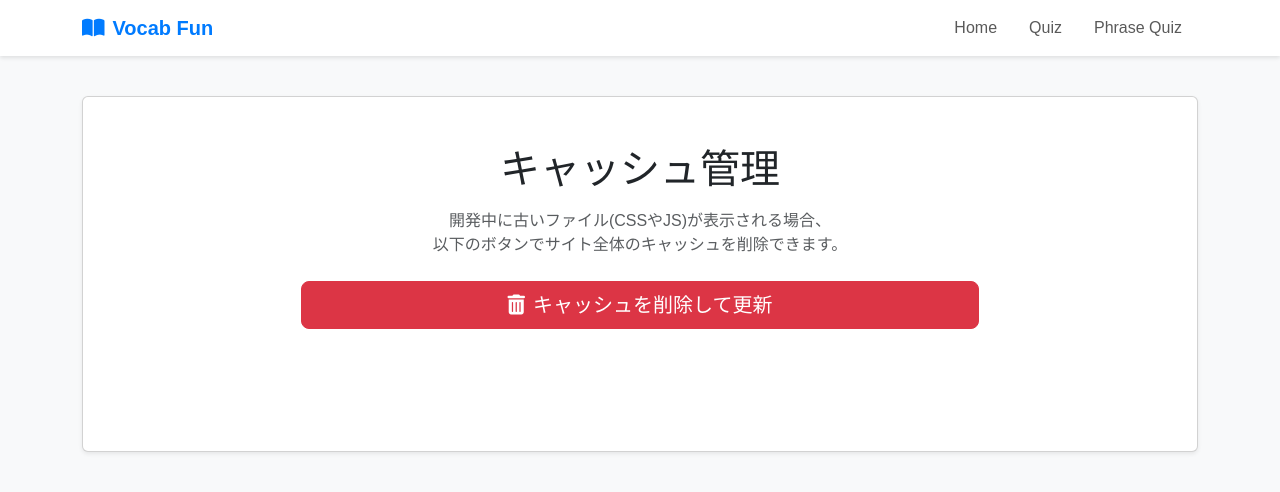
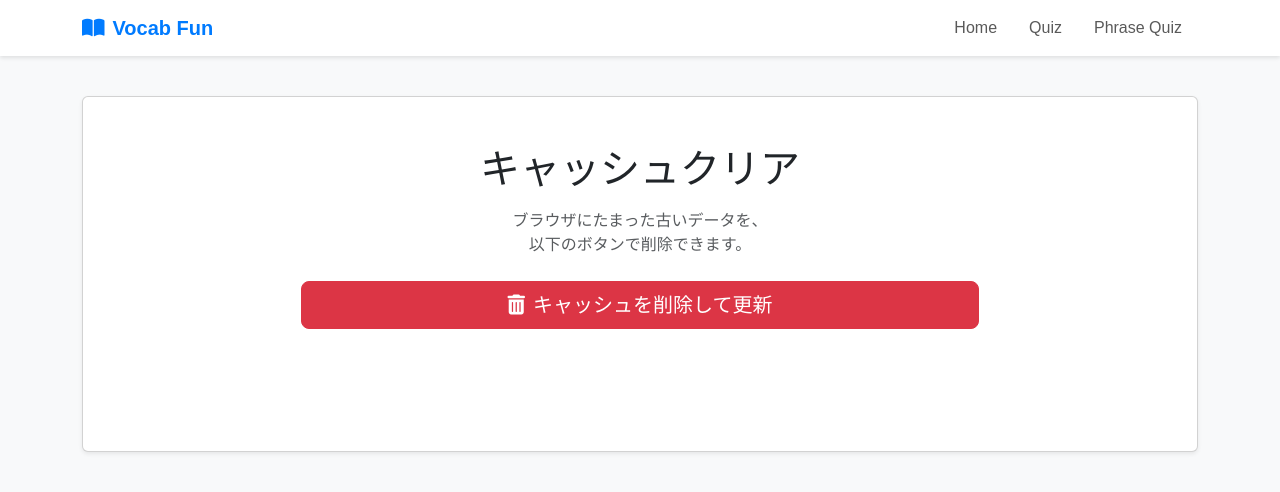
Before and after one commit to SoySourceTan/eng, a plain HTML site: page clear-cache.html in a window 1280 px wide. Drawn offline with nearby package versions, Linux system fonts and the light colour scheme.

Commit message:
Add files via upload

```diff
--- a/clear-cache.html
+++ b/clear-cache.html
@@ -3,7 +3,7 @@
 <head>
     <meta charset="UTF-8">
     <meta name="viewport" content="width=device-width, initial-scale=1.0">
-    <title>キャッシュ管理</title>
+    <title>キャッシュクリア</title>
     <link href="https://cdn.jsdelivr.net/npm/bootstrap@5.3.0/dist/css/bootstrap.min.css" rel="stylesheet">
     <link rel="stylesheet" href="https://cdnjs.cloudflare.com/ajax/libs/font-awesome/6.0.0-beta3/css/all.min.css">
     <script src="https://code.jquery.com/jquery-3.7.1.min.js"></script>
@@ -42,8 +42,8 @@
     <div class="container mt-5 pt-5">
         <div class="card shadow-sm">
             <div class="card-body text-center p-4 p-md-5">
-                <h1 class="card-title">キャッシュ管理</h1>
-                <p class="card-text text-muted mt-3">開発中に古いファイル(CSSやJS)が表示される場合、<br>以下のボタンでサイト全体のキャッシュを削除できます。</p>
+                <h1 class="card-title">キャッシュクリア</h1>
+                <p class="card-text text-muted mt-3">ブラウザにたまった古いデータを、<br>以下のボタンで削除できます。</p>
                 <div class="d-grid gap-2 col-md-8 mx-auto mt-4">
                     <button id="clearCacheButton" class="btn btn-danger btn-lg">
                         <i class="fas fa-trash-alt me-2"></i>キャッシュを削除して更新
```
